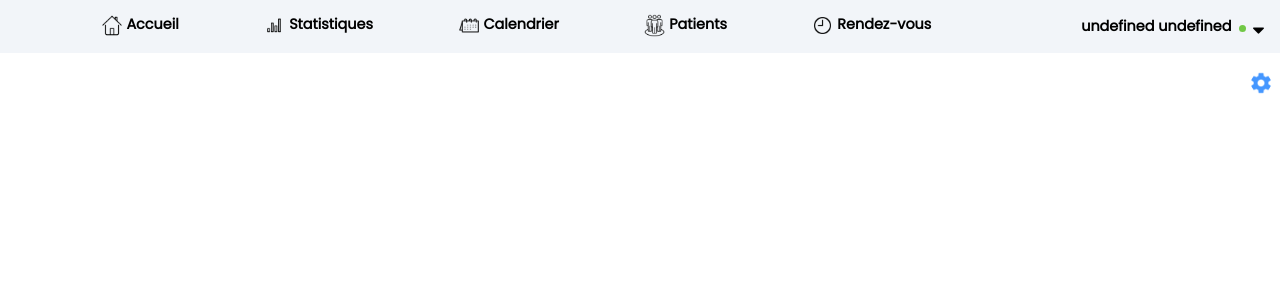
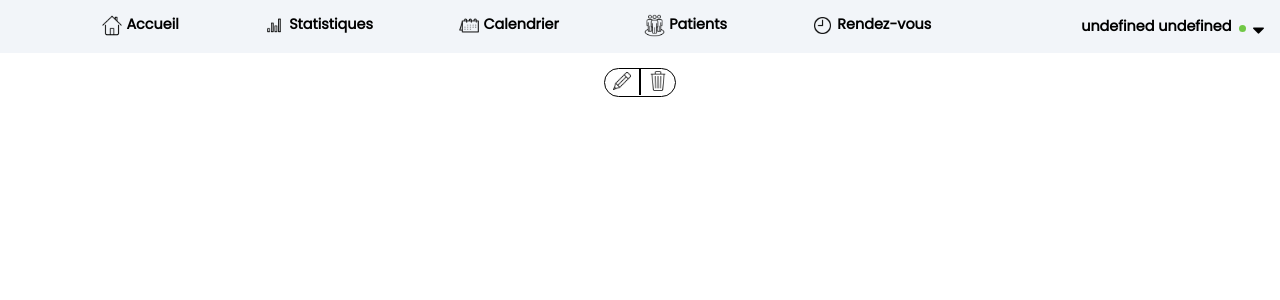
Before and after one commit to malekhammou/doctonise, a React (Create React App) app in the folder frontend/: page /home/patients/1 in a window 1280 px wide. Shown: the top 300 px of the page. Built offline with nearby package versions, Linux system fonts and the light colour scheme; no server answers; sample sign-in values are in the browser's storage.

Commit message:
Delete patient feature fully working , made some changes to patient file design

```diff
--- a/frontend/src/components/patientFile/patientFile.css
+++ b/frontend/src/components/patientFile/patientFile.css
@@ -36,55 +36,13 @@
   display: flex;
   flex-direction: column;
   justify-content: space-between;
+  align-items: center;
   font-weight: 500;
   font-size: 1.8em;
   margin-top: 0.2em;
 }
-.top-items {
-  display: flex;
-  align-items: center;
-  justify-content: space-between;
-}
-.bottom-items {
-  display: flex;
-  flex-direction: column-reverse;
-  align-items: flex-end;
-  justify-content: flex-end;
-  transition: all 0.2s ease-out;
-  animation-name: slide-in;
-  animation-duration: 0.2s;
-  padding-right: 0.2em;
-}
-.bottom-items-hidden {
-  position: absolute;
-  bottom: 100%;
-  transform: translateY(-100%);
-}
-@keyframes slide-in {
-  0% {
-    opacity: 0;
-  }
-  50% {
-    opacity: 0;
-  }
-  100% {
-    opacity: 1;
-  }
-}
-.settings-button {
-  background-color: transparent;
-  border: none;
-  outline: none;
-}
-.remove-patient-button {
-  background-color: transparent;
-  border: none;
-  outline: none;
-  margin: 0;
-  padding: 0;
-  position: relative;
-  bottom: 0.3em;
-}
+
+.remove-patient-button,
 .update-patient-button {
   background-color: transparent;
   border: none;
@@ -92,34 +50,31 @@
   margin: 0;
   padding: 0;
   position: relative;
-  bottom: 0.7em;
+  bottom: 0.39em;
+}
+.option-area:first-child {
+  width: 100%;
+  border-top-left-radius: 1em;
+  border-bottom-left-radius: 1em;
+}
+.option-area:last-child {
+  width: 100%;
+  border-top-right-radius: 1em;
+  border-bottom-right-radius: 1em;
+}
+.option-area:hover {
+  background-color: #f2f5f9;
 }
 
-.settings-icon {
-  border: none;
-  height: 0.9em;
-  width: 0.9em;
-}
 .remove-patient-icon,
 .update-patient-icon {
   border: none;
   height: 0.9em;
   width: 0.9em;
+  padding: 0;
+  margin: 0;
 }
-.option-button {
-  background-color: white;
-  border: 0.07em solid black;
-  border-radius: 2em;
-  margin: 1em;
-  width: 6em;
-}
-.options-container {
-  transition: all 1s ease-in;
-}
-.options-container-hidden {
-  position: fixed;
-  transform: translateX(500%);
-}
+
 .settings-button:active,
 .settings-button:focus,
 .remove-patient-button:active,
@@ -128,3 +83,27 @@
 .update-patient-button:focus {
   outline: none;
 }
+.patient-options {
+  margin-top: 0.3em;
+  margin-bottom: 0.4em;
+  display: flex;
+  justify-content: center;
+  border: black solid 0.05em;
+  width: 2.5em;
+  height: 1em;
+  border-radius: 1em;
+  padding: 0.015em;
+}
+.patient-option-navlink {
+  padding: 0;
+  margin: 0;
+  height: fit-content;
+}
+
+.separation {
+  background-color: black;
+  height: 0.96em;
+  width: 0.11em;
+  position: relative;
+  bottom: 0.05em;
+}
--- a/frontend/src/components/patientFile/patientFile.jsx
+++ b/frontend/src/components/patientFile/patientFile.jsx
@@ -1,13 +1,11 @@
 import "./patientFile.css";
 import React, { useEffect, useState, useContext } from "react";
 import { AppContext } from "../../context/appContext";
-import { PatientSettings } from "../../context/patientSettingsContext";
-import { getPatientById } from "../../services/patientService";
+import { getPatientById, deletePatient } from "../../services/patientService";
 import { NavLink } from "react-router-dom";
 const PatientFile = ({ match }) => {
   const [patient, setPatient] = useState([]);
   const { user } = useContext(AppContext);
-  const { settingsMenu, setSettingsMenu } = useContext(PatientSettings);
 
   useEffect(() => {
     async function getPatient() {
@@ -16,37 +14,28 @@ const PatientFile = ({ match }) => {
         setPatient(patient[0]);
       }
     }
-    setSettingsMenu("bottom-items-hidden");
+
     getPatient();
-  }, [user._id, match.params.id, setSettingsMenu]);
+  }, [user._id, match.params.id]);
+
+  const removePatient = async () => {
+    try {
+      await deletePatient(match.params.id);
+      window.location = "/home/patients";
+    } catch (ex) {
+      alert("Veuillez réssayer plus tard");
+    }
+  };
   return (
     <div className="main">
       <div className="patient-header">
         {" "}
-        <div className="top-items">
-          <span className="full-name">
-            {" "}
-            {patient.firstname} {patient.lastname}
-          </span>
-
-          <button
-            className="settings-button"
-            onClick={() => {
-              settingsMenu === "bottom-items-hidden"
-                ? setSettingsMenu("bottom-items")
-                : setSettingsMenu("bottom-items-hidden");
-            }}
+        <div className="patient-options">
+          <div className="option-area">
+            <NavLink
+              className="patient-option-navlink"
+              to={`/home/patients/${patient._id}/settings`}
             >
-            {" "}
-            <img
-              className={`settings-icon`}
-              src={require(`../../photos/settings.png`)}
-              alt={`update-logo`}
-            />
-          </button>
-        </div>
-        <div className={settingsMenu}>
-          <NavLink to={`/home/patients/${patient._id}/settings`}>
               <button className="update-patient-button">
                 {" "}
                 <img
@@ -56,17 +45,26 @@ const PatientFile = ({ match }) => {
                 />
               </button>
             </NavLink>
-          <NavLink to={`/home/patients/${patient._id}/settings`}>
-            <button className="remove-patient-button">
+          </div>
+          <div className="separation"></div>
+          <div className="option-area">
+            <button
+              className="remove-patient-button"
+              onClick={() => removePatient()}
+            >
               {" "}
               <img
                 className={`remove-patient-icon`}
-                src={require(`../../photos/remove.png`)}
-                alt={`update-logo`}
+                src={require(`../../photos/trash.png`)}
+                alt={`delete-logo`}
               />
             </button>
-          </NavLink>
           </div>
+        </div>
+        <span className="full-name">
+          {" "}
+          {patient.firstname} {patient.lastname}
+        </span>
       </div>
       <div className="options"></div>
       <div className="infos">
--- a/frontend/src/context/patientSettingsContext.js
+++ /dev/null
@@ -1,15 +0,0 @@
-import React, { useState, createContext } from "react";
-export const PatientSettings = createContext();
-export const PatientSettingsProvider = (props) => {
-  const [settingsMenu, setSettingsMenu] = useState("bottom-items-hidden");
-
-  const value = {
-    settingsMenu,
-    setSettingsMenu,
-  };
-  return (
-    <PatientSettings.Provider value={value}>
-      {props.children}
-    </PatientSettings.Provider>
-  );
-};
--- a/frontend/src/index.js
+++ b/frontend/src/index.js
@@ -9,16 +9,14 @@ import { BrowserRouter } from "react-router-dom";
 import { AppProvider } from "./context/appContext";
 import { PatientProvider } from "./context/patientContext";
 import { NavbarProvider } from "./context/navbarContext";
-import { PatientSettingsProvider } from "./context/patientSettingsContext";
+
 ReactDOM.render(
   <React.StrictMode>
     <BrowserRouter>
       <AppProvider>
         <NavbarProvider>
           <PatientProvider>
-            <PatientSettingsProvider>
-              <App />
-            </PatientSettingsProvider>
+            <App />
           </PatientProvider>
         </NavbarProvider>
       </AppProvider>
--- a/frontend/src/services/patientService.js
+++ b/frontend/src/services/patientService.js
@@ -22,10 +22,14 @@ export async function updatePatient(patientId, patientObject) {
   );
   return patient;
 }
-
+export async function deletePatient(patientId) {
+  const { data: patient } = await http.delete(`${apiEndPoint}/${patientId}`);
+  return patient;
+}
 export default {
   getpatients,
   getPatientById,
   addPatient,
   updatePatient,
+  deletePatient,
 };
```
Also changed, not shown: frontend/src/photos/close.png (renamed from frontend/src/photos/remove.png), frontend/src/photos/trash.png (added). Lines whose indentation alone changed are shown as unchanged.
